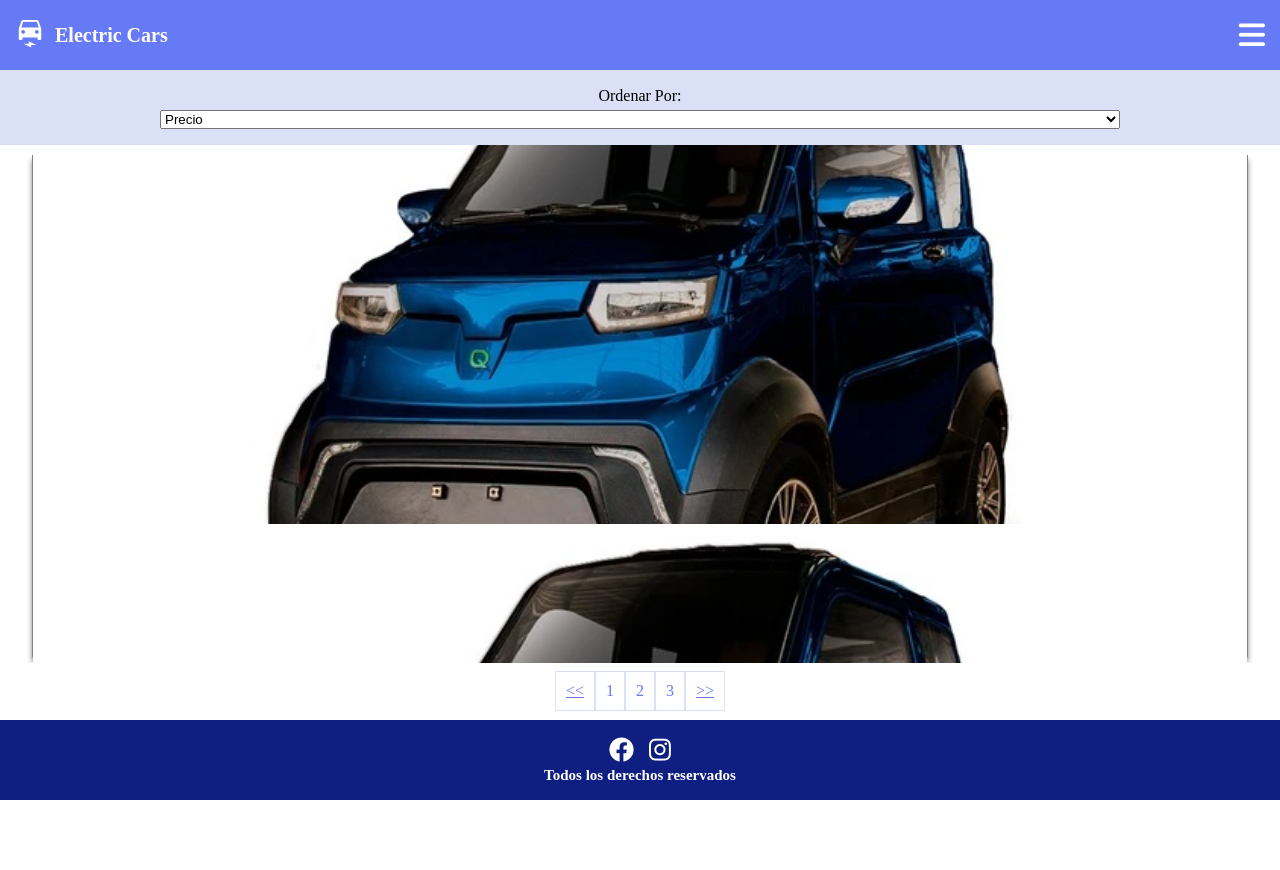
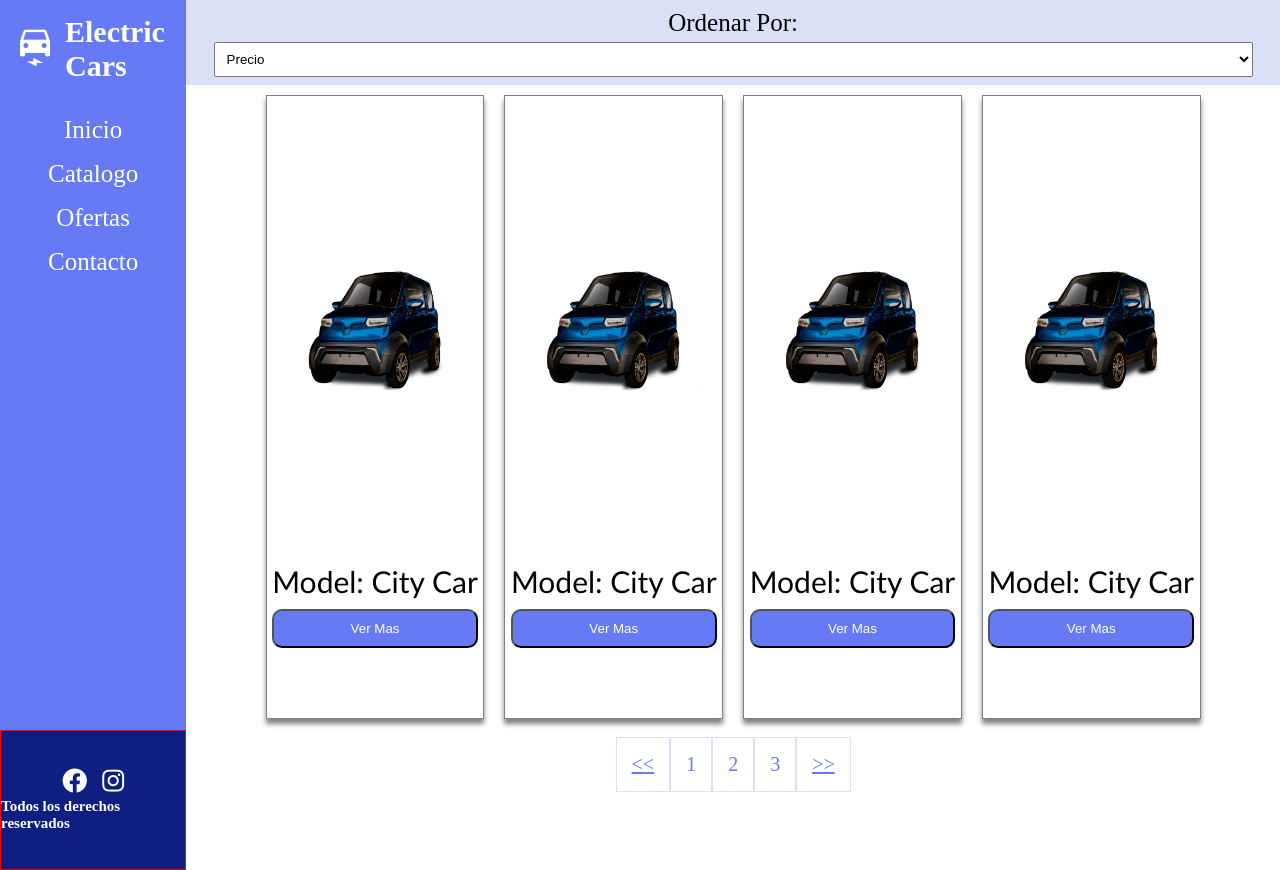
Before and after one commit to EliasCifuentes/electric-car-store, a plain HTML site: page index.html in a window 1280 px wide. Before the commit the page ends 800 px from the top, so only its background shows below. Drawn offline with Linux system fonts and the light colour scheme.

Commit message:
Vista Desktop Version 1

```diff
--- a/assets/css/style.css
+++ b/assets/css/style.css
@@ -84,6 +84,10 @@
 
 .menu i {
     font-size: 30px;
+}
+
+.menu2 {
+    display: none;
 }
 
 /* Aside */
@@ -190,3 +194,110 @@
     color: #ffffff;
     font-size: 25px;
 }
+
+/* VISTA TABLET */
+
+/* ---------------------------------------------------------------------------------- */
+
+/* VISTA DESKTOP */
+
+@media (width >= 992px) {
+
+    .navegacion {
+        flex-direction: column;
+    }
+
+    .container {
+        display: grid;
+
+        grid-template-areas:
+        'header aside'
+        'header section'
+        'footer section';
+
+        grid-template-rows: 85px calc(100vh - 85px - 70px) 70px;
+        grid-template-columns: 1fr 6fr;
+    }
+
+    /* Header */
+
+    .navegacion {
+        justify-content:flex-start;
+    }
+
+    .logo h3 {
+        font-size: 30px;
+    }
+
+    .logo span{
+        font-size: 40px;
+    }
+
+    .menus {
+        height: 95%;
+        width: 100%;
+    }
+
+    .menu {
+        display: none;
+    }
+
+    .menu2 {
+        display: flex;
+        height: 90%;
+        justify-content: center;
+        padding: 25px;
+    }
+
+    .menu2 ul {
+        list-style: none;
+        width: 100%;
+    }
+
+    .menu2 li a{
+        color: #ffffff;
+        font-size: 25px;
+        display: flex;
+        justify-content: center;
+        text-decoration: none;
+        padding: 8px;
+    }
+
+    li a:hover{
+        background-color: #ffffff;
+        color: #677AF5;
+    }
+
+
+
+    /* Aside */
+
+    .busqueda label{
+        font-size: 25px;
+    }
+
+    .busqueda select {
+        padding: 8px;
+        width: 95%;
+    }
+
+
+
+    /* Principal */
+
+    .tarjeta {
+        width: 20%;
+    }
+
+    .pagina {
+        padding: 15px;
+       font-size: 20px;
+    }
+
+    /* Footer */
+
+    .pie-pagina {
+        border: solid red 1px;
+        height: 140px;
+    }
+}
--- a/index.html
+++ b/index.html
@@ -11,16 +11,29 @@
 <body>
 
     <div class="container">
-        <nav class="navegacion">
+
+        <header class="navegacion">
             <div class="logo">
                 <span class="mdi mdi-car-electric"></span>
                 <h3> Electric Cars</h3>
             </div>
 
-            <div class="menu">
-                <i class="fa-solid fa-bars" style="color: #ffffff;"></i>
-            </div>
-        </nav>
+            <nav class="menus">
+                <div class="menu">
+                    <i class="fa-solid fa-bars" style="color: #ffffff;"></i>
+                </div>
+
+                <div class="menu2">
+                    <ul>
+                       <li> <a href="#"> Inicio </a> </li>
+                       <li> <a href="#"> Catalogo </a></li>
+                       <li> <a href="#"> Ofertas </a> </li>
+                       <li> <a href="#"> Contacto</a> </li>
+                    </ul>
+                </div>
+            </nav>
+        </header>
+
 
         <section class="busqueda">
             <label> Ordenar Por: </label>
```
